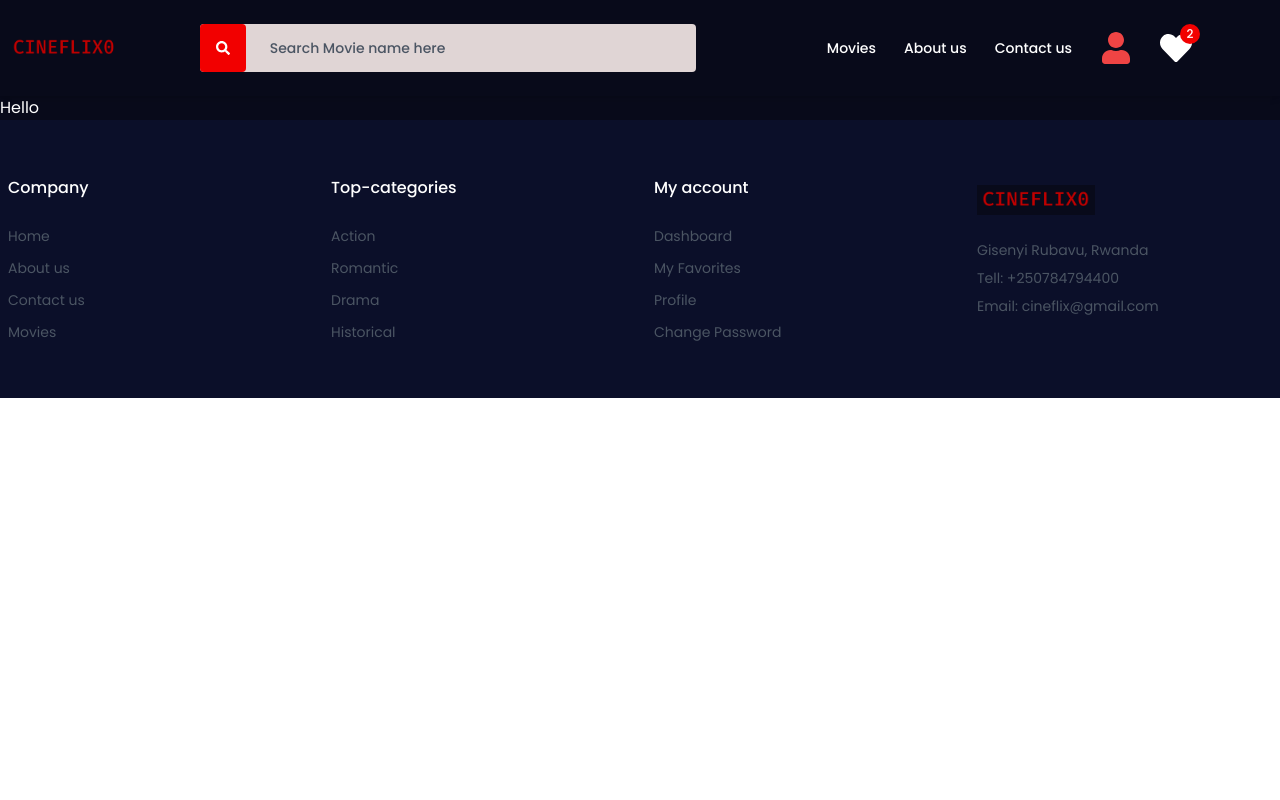
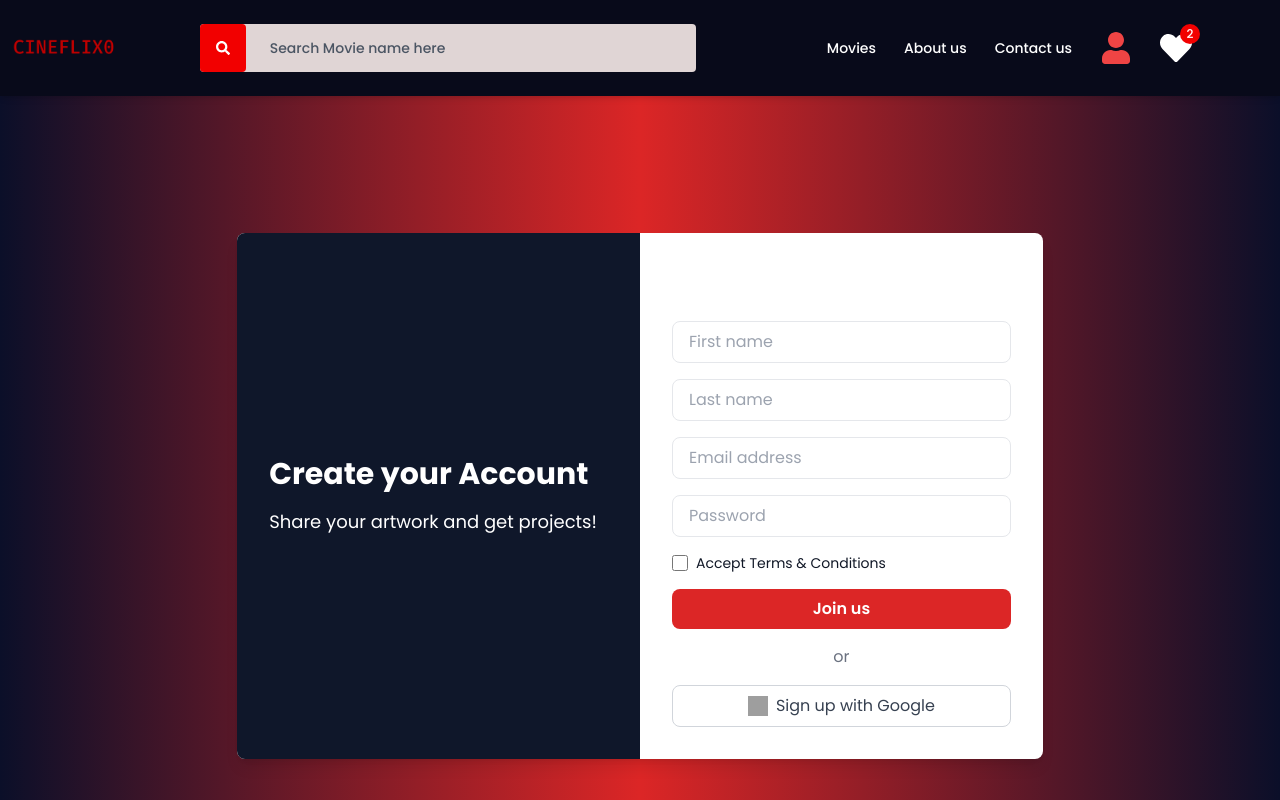
Before and after one commit to Paulin-NIYOBYOSE/Cineflix, a React (Vite) app: page /login in a window 1280 px wide. Shown: the top 800 px of the page. Built offline with nearby package versions, Linux system fonts and the light colour scheme; grey boxes are pictures that could not be loaded.

Commit message:
Deaking with the log in form

```diff
--- /dev/null
+++ b/index1.html
@@ -0,0 +1,78 @@
+<!DOCTYPE html>
+<html lang="en">
+
+<head>
+    <meta charset="UTF-8">
+    <meta name="viewport" content="width=device-width, initial-scale=1.0">
+    <title>Email Validation Form</title>
+    <style>
+        body {
+            font-family: Arial, sans-serif;
+            display: flex;
+            justify-content: center;
+            align-items: center;
+            height: 100vh;
+            margin: 0;
+            background-color: #f0f0f0;
+        }
+
+        .form-container {
+            background-color: white;
+            padding: 20px;
+            border-radius: 5px;
+            box-shadow: 0 0 10px rgba(0, 0, 0, 0.1);
+            position: relative;
+            width: 400px;
+            height: 200px;
+        }
+
+        input,
+        button {
+            display: block;
+            margin: 10px 0;
+        }
+
+        button {
+            position: absolute;
+            left: 50%;
+            transform: translateX(-50%);
+        }
+    </style>
+</head>
+
+<body>
+    <div class="form-container">
+        <form id="emailForm">
+            <label for="email">Email:</label>
+            <input type="email" id="email" name="email" required>
+            <button type="submit" id="submitBtn">Submit</button>
+        </form>
+    </div>
+    <script>
+        document.addEventListener('DOMContentLoaded', () => {
+            const emailInput = document.getElementById('email');
+            const submitBtn = document.getElementById('submitBtn');
+            let moveRight = true;
+
+            submitBtn.addEventListener('mouseover', (event) => {
+                if (!emailInput.checkValidity()) {
+                    const formRect = submitBtn.parentElement.getBoundingClientRect();
+                    const btnRect = submitBtn.getBoundingClientRect();
+
+                    let newLeft;
+                    if (moveRight) {
+                        newLeft = formRect.right - btnRect.width - formRect.left;
+                        moveRight = false;
+                    } else {
+                        newLeft = formRect.left - formRect.left;
+                        moveRight = true;
+                    }
+
+                    submitBtn.style.left = `${newLeft}px`;
+                }
+            });
+        });
+    </script>
+</body>
+
+</html>
--- a/src/Screens/Login.jsx
+++ b/src/Screens/Login.jsx
@@ -4,7 +4,46 @@ import Layout from '../Layout/Layout'
 const Login = () => {
     return (
         <Layout>
-            <div>Hello</div>
+            <div class="min-h-screen flex items-center justify-center bg-gradient-to-r from-dry via-red-600 to-dry">
+                <div class="flex flex-col lg:flex-row bg-white shadow-lg rounded-lg overflow-hidden">
+                    <div class="lg:w-1/2 flex flex-col justify-center p-8 bg-slate-900 text-white">
+                        <h2 class="text-3xl font-bold mb-4">Create your Account</h2>
+                        <p class="text-lg">Share your artwork and get projects!</p>
+                    </div>
+                    <div class="lg:w-1/2 p-8">
+                        <h3 class="text-2xl font-semibold mb-6 text-center">Sign Up</h3>
+                        <form action="#" class="space-y-4">
+                            <div>
+                                <label for="first-name" class="sr-only">First name</label>
+                                <input id="first-name" type="text" placeholder="First name" class="w-full px-4 py-2 border rounded-lg focus:outline-none focus:ring-2 focus:ring-red-500" />
+                            </div>
+                            <div>
+                                <label for="last-name" class="sr-only">Last name</label>
+                                <input id="last-name" type="text" placeholder="Last name" class="w-full px-4 py-2 border rounded-lg focus:outline-none focus:ring-2 focus:ring-red-500" />
+                            </div>
+                            <div>
+                                <label for="email" class="sr-only">Email address</label>
+                                <input id="email" type="email" placeholder="Email address" class="w-full px-4 py-2 border rounded-lg focus:outline-none focus:ring-2 focus:ring-red-500" />
+                            </div>
+                            <div>
+                                <label for="password" class="sr-only">Password</label>
+                                <input id="password" type="password" placeholder="Password" class="w-full px-4 py-2 border rounded-lg focus:outline-none focus:ring-2 focus:ring-red-500" />
+                            </div>
+                            <div class="flex items-center">
+                                <input id="terms" type="checkbox" class="h-4 w-4 text-red-500 focus:ring-red-400 border-gray-300 rounded" />
+                                <label for="terms" class="ml-2 block text-sm text-gray-900">Accept Terms & Conditions</label>
+                            </div>
+                            <button type="submit" class="w-full py-2 px-4 bg-red-600 hover:bg-red-700 text-white font-semibold rounded-lg">Join us</button>
+                            <div class="text-center text-gray-500">or</div>
+                            <button type="button" class="w-full py-2 px-4 bg-white border border-gray-300 rounded-lg flex items-center justify-center text-gray-700 hover:bg-gray-50">
+                                <img src="https://www.svgrepo.com/show/355037/google.svg" alt="Google" class="h-5 w-5 mr-2" />
+                                Sign up with Google
+                            </button>
+
+                        </form>
+                    </div>
+                </div>
+            </div>
         </Layout>
     );
 }
```
